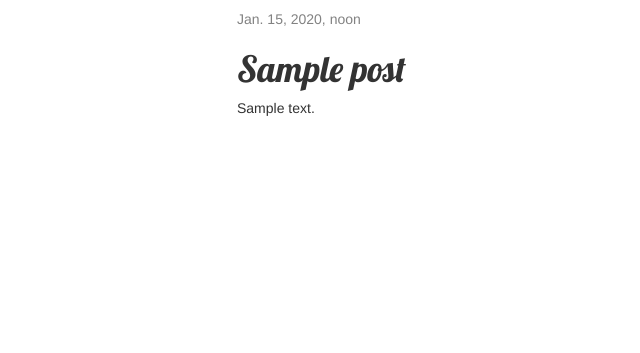
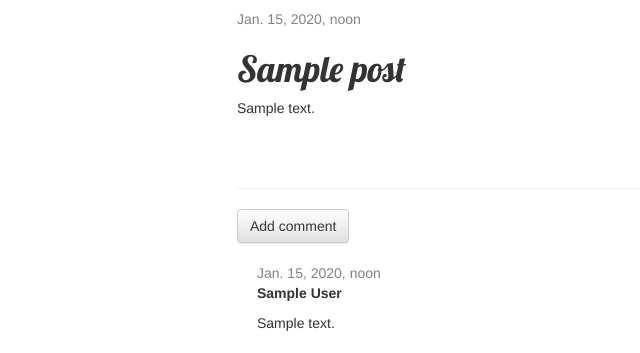
Before and after one commit to kseniiakameneva/my-first-blog, a Django app: page /post/1/ in a window 1280 px wide. Shown: the part 545-898 px from the top of the page, without its empty margins (28-668 px from the left). Before the commit the page ends 661 px from the top, so only its background shows below. Run offline with Django 3.2, Linux system fonts and the light colour scheme; tables that the repository leaves empty hold one stand-in row (values such as "Sample post"); some libraries are stand-ins or nearby versions.

Commit message:
Comments done

```diff
--- a/blog/admin.py
+++ b/blog/admin.py
@@ -1,4 +1,5 @@
 from django.contrib import admin
-from .models import Post
+from .models import Post, Comment
 
 admin.site.register(Post)
+admin.site.register(Comment)
--- a/blog/models.py
+++ b/blog/models.py
@@ -17,3 +17,21 @@ class Post(models.Model):
 
     def __str__(self):
         return self.title
+
+    def approved_comments(self):
+        return self.comments.filter(approved_comment=True)
+
+
+class Comment(models.Model):
+    post = models.ForeignKey('blog.Post', related_name='comments')
+    author = models.CharField(max_length=200)
+    text = models.TextField()
+    created_date = models.DateTimeField(default=timezone.now)
+    approved_comment = models.BooleanField(default=False)
+
+    def approve(self):
+        self.approved_comment = True
+        self.save()
+
+    def __str__(self):
+        return self.text
--- a/blog/static/css/blog.css
+++ b/blog/static/css/blog.css
@@ -49,3 +49,7 @@ h1, h2, h3, h4 {
 .post h1 a, .post h1 a:visited {
     color: #C7103E;
 }
+
+.comment {
+    margin: 20px 0px 20px 20px;
+}
--- a/blog/templates/blog/post_detail.html
+++ b/blog/templates/blog/post_detail.html
@@ -16,4 +16,23 @@
         <h1>{{ post.title }}</h1>
         <p>{{ post.text|linebreaksbr }}</p>
     </div>
+    <hr>
+    <a class="btn btn-default" href="{% url 'add_comment_to_post' pk=post.pk %}">Add comment</a>
+{% for comment in post.comments.all %}
+    {% if user.is_authenticated or comment.approved_comment %}
+    <div class="comment">
+        <div class="date">
+            {{ comment.created_date }}
+            {% if not comment.approved_comment %}
+                <a class="btn btn-default" href="{% url 'comment_remove' pk=comment.pk %}"><span class="glyphicon glyphicon-remove"></span></a>
+                <a class="btn btn-default" href="{% url 'comment_approve' pk=comment.pk %}"><span class="glyphicon glyphicon-ok"></span></a>
+            {% endif %}
+        </div>
+        <strong>{{ comment.author }}</strong>
+        <p>{{ comment.text|linebreaks }}</p>
+    </div>
+    {% endif %}
+{% empty %}
+    <p>No comments here yet :(</p>
+{% endfor %}
 {% endblock %}
--- a/blog/urls.py
+++ b/blog/urls.py
@@ -9,4 +9,7 @@ urlpatterns = [
     url(r'^drafts/$', views.post_draft_list, name='post_draft_list'),
     url(r'^post/(?P<pk>\d+)/publish/$', views.post_publish, name='post_publish'),
     url(r'^post/(?P<pk>\d+)/remove/$', views.post_remove, name='post_remove'),
+    url(r'^post/(?P<pk>\d+)/comment/$', views.add_comment_to_post, name='add_comment_to_post'),
+    url(r'^comment/(?P<pk>\d+)/approve/$', views.comment_approve, name='comment_approve'),
+    url(r'^comment/(?P<pk>\d+)/remove/$', views.comment_remove, name='comment_remove'),
 ]
--- a/blog/views.py
+++ b/blog/views.py
@@ -1,7 +1,7 @@
 from django.utils import timezone
-from .models import Post
+from .models import Post, Comment
 from django.shortcuts import render, get_object_or_404
-from .forms import PostForm
+from .forms import PostForm, CommentForm
 from django.shortcuts import redirect
 from django.contrib.auth.decorators import login_required
 
@@ -61,3 +61,31 @@ def post_remove(request, pk):
     post = get_object_or_404(Post, pk=pk)
     post.delete()
     return redirect('post_list')
+
+
+def add_comment_to_post(request, pk):
+    post = get_object_or_404(Post, pk=pk)
+    if request.method == "POST":
+        form = CommentForm(request.POST)
+        if form.is_valid():
+            comment = form.save(commit=False)
+            comment.post = post
+            comment.save()
+            return redirect('post_detail', pk=post.pk)
+    else:
+        form = CommentForm()
+    return render(request, 'blog/add_comment_to_post.html', {'form': form})
+
+
+@login_required
+def comment_approve(request, pk):
+    comment = get_object_or_404(Comment, pk=pk)
+    comment.approve()
+    return redirect('post_detail', pk=comment.post.pk)
+
+
+@login_required
+def comment_remove(request, pk):
+    comment = get_object_or_404(Comment, pk=pk)
+    comment.delete()
+    return redirect('post_detail', pk=comment.post.pk)
--- a/mysite/urls.py
+++ b/mysite/urls.py
@@ -8,4 +8,5 @@ urlpatterns = [
     url(r'^accounts/login/$', views.login, name='login'),
     url(r'^accounts/logout/$', views.logout, name='logout', kwargs={'next_page': '/'}),
     url(r'', include('blog.urls')),
+
 ]
```
Also changed, not shown: blog/forms.py (+8 -1 lines), blog/templates/blog/add_comment_to_post.html (added, +9 -0 lines), blog/templates/blog/post_list.html (+4 -3 lines), blog/migrations/0002_comment.py (added).
